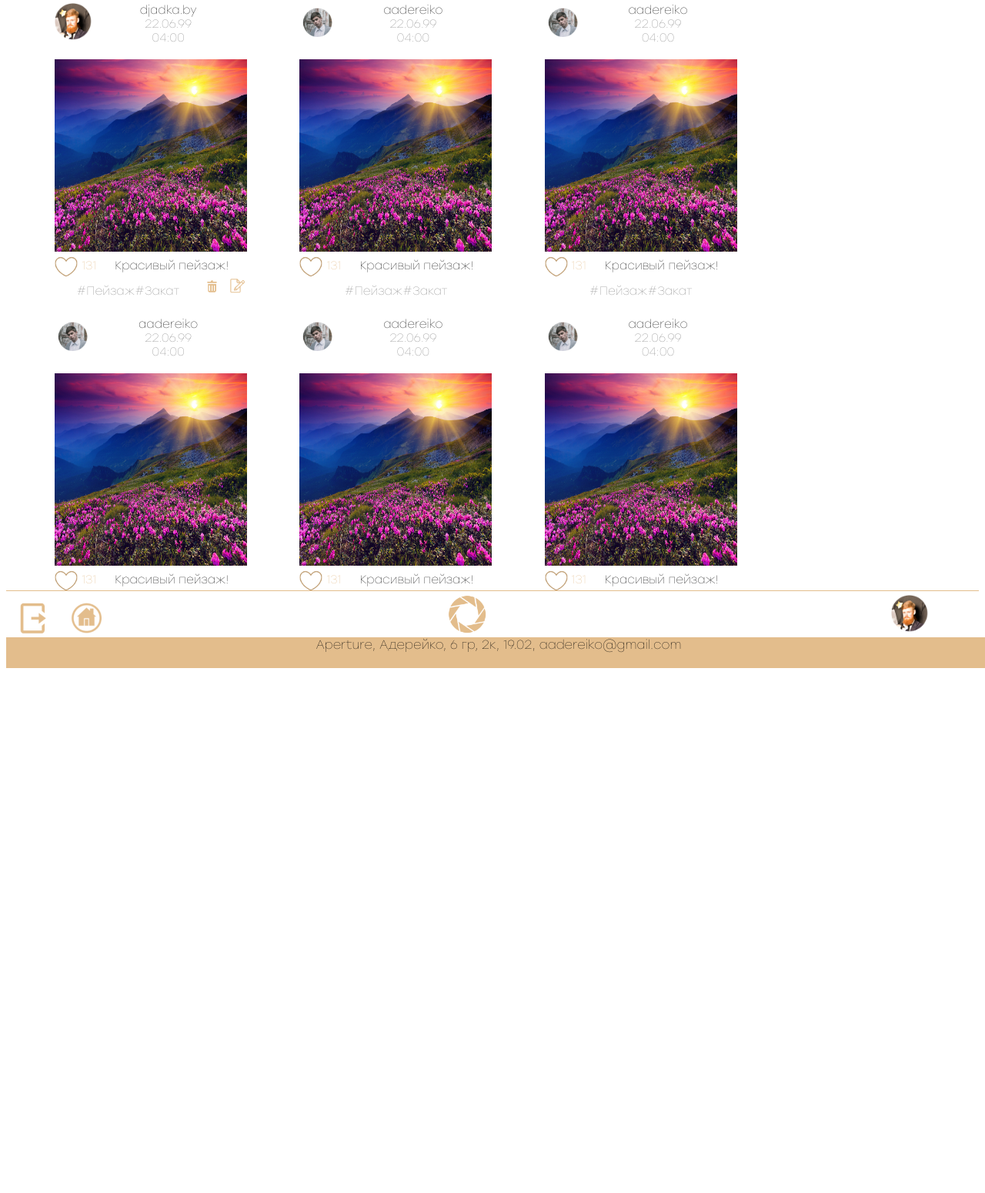
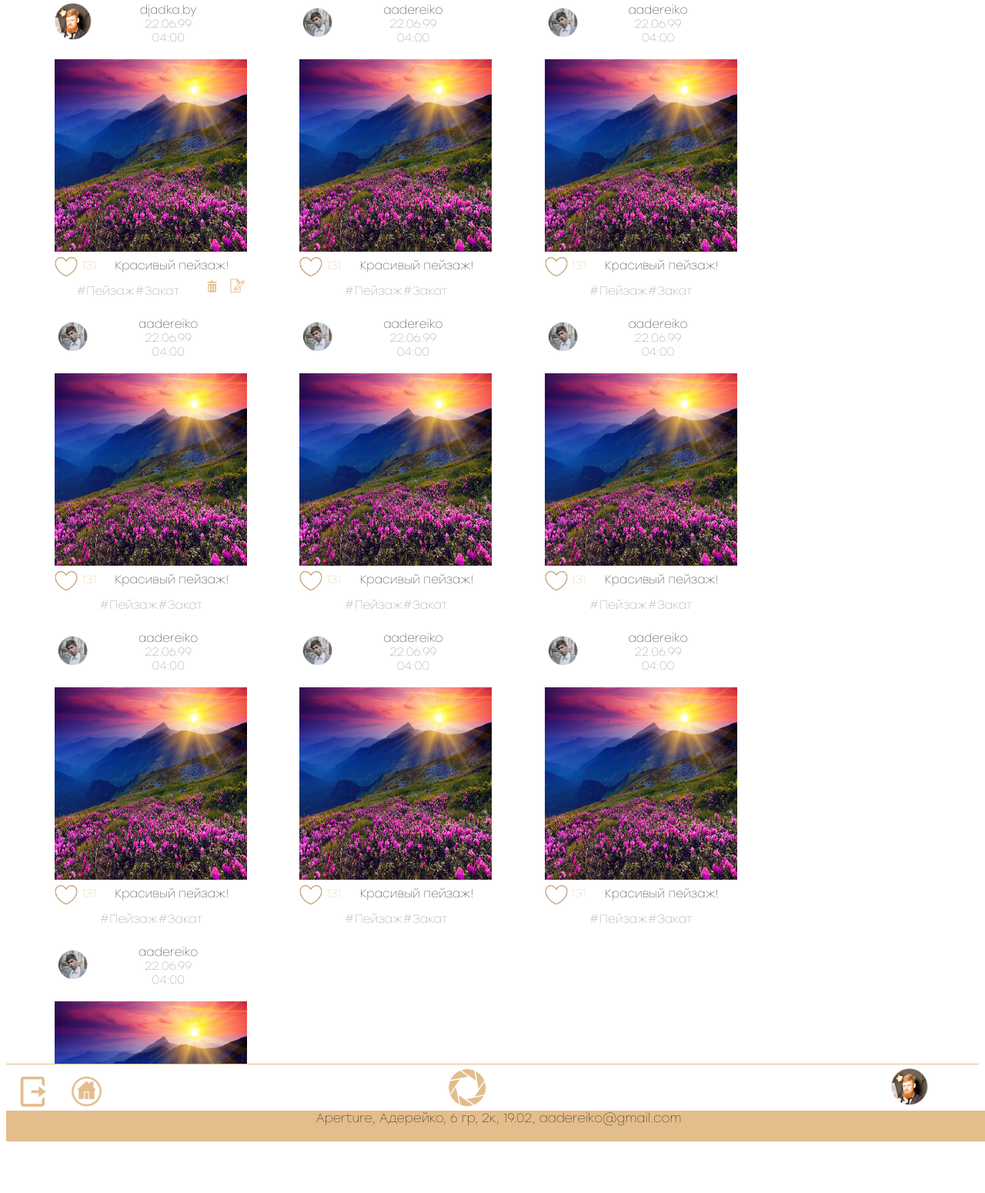
Before and after one commit to aadereiko/up, a PHP site: page / in a window 1280 px wide. Shown: the part 110-1660 px from the top of the page at 77% size. Run offline with PHP 8.4, Linux system fonts and the light colour scheme.

```diff
--- a/UI/index.html
+++ b/UI/index.html
@@ -171,6 +171,7 @@
     <div class="menu-block-avatar"><img src ="./pictures/menu/mainPhoto.png" class="menu-picture-margin"title="djadka.by"></div>
     <div class="menu-block-add"><img src ="./pictures/menu/add.png" class ="menu-picture-margin"></div>
 </div>
+<script src="scrypt.js"></script>
 </body>
 <footer>
     Aperture, Адерейко, 6 гр, 2к, 19.02, aadereiko@gmail.com
--- /dev/null
+++ b/UI/scrypt.js
@@ -0,0 +1,3 @@
+(function(){
+
+})();
--- a/UI/styles.css
+++ b/UI/styles.css
@@ -67,8 +67,6 @@
 .filters{
     height: 50px;
     max-height: 15vh;
-
-
 }
 
 .filters-picture{
@@ -154,7 +152,8 @@ body{
 
 .scroll-block {
     clear: both;
-    height: 60vw;
+    height: 70vh;
+    max-height: 250vw;
     overflow-y: scroll;
     text-align: center;
 }
@@ -273,7 +272,7 @@ footer{
     margin-bottom: 0px;
     width: 100%;
 }
-@media screen and (max-width: 491px) {
+@media screen and (max-width: 540px) {
 
     .filter-blocks{
         float:left;
@@ -281,6 +280,7 @@ footer{
         vertical-align: middle;
         max-width: 40px;
         margin: 5px 5px 5px 5px;
+        font-size: 15px;
     }
     .menu-block-add {
         float: left;
@@ -328,4 +328,5 @@ footer{
         border-top-style: solid;
         border-top-width: 1px;
     }
+
 }
```
